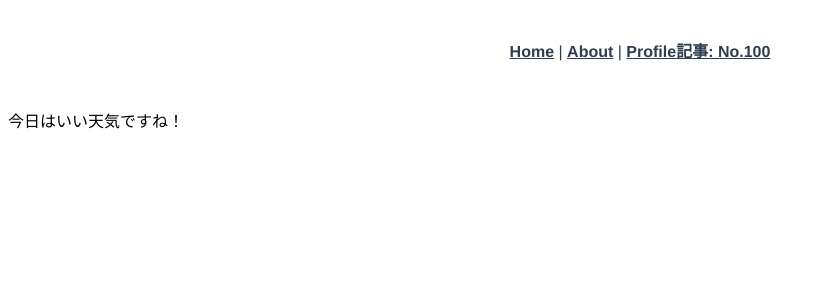
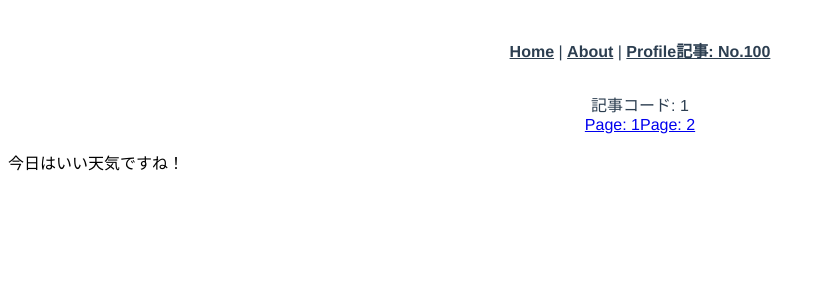
Before and after one commit to Taishikun0721/Vue, a Vue app in the folder CLI/my-cli/: page /article/1 in a window 1280 px wide. Shown: the top 300 px of the page, without its empty margins (0-825 px from the left). Built offline with nearby package versions, Linux system fonts and the light colour scheme.

Commit message:
:sparkles: ネストするルーティングを作成

```diff
--- a/CLI/my-cli/src/router/index.js
+++ b/CLI/my-cli/src/router/index.js
@@ -2,6 +2,7 @@ import Vue from 'vue'
 import VueRouter from 'vue-router'
 import Home from '../views/Home.vue'
 import Article from '../views/Article.vue'
+import Page from '../views/Page.vue'
 
 Vue.use(VueRouter)
 
@@ -25,9 +26,18 @@ const routes = [
     component: () => import('../views/Profile.vue')
   },
   {
-    path: '/article/aid',
+    path: '/article/:aid',
     name: 'article',
-    component: Article
+    component: Article,
+    props: true,
+    children: [
+      {
+        path:'pages/:page_num',
+        name: 'page',
+        component: Page,
+        props: true
+      }
+    ]
   }
 ]
 
--- a/CLI/my-cli/src/views/Article.vue
+++ b/CLI/my-cli/src/views/Article.vue
@@ -1,3 +1,17 @@
 <template>
-	<span>記事コード: {{ $route.params.aid }}</span>
+	<div>
+		<div>記事コード: {{ aid }}</div>
+		<span><router-link :to="'/article/' + aid + '/pages/1'">Page: 1</router-link></span>
+		<span><router-link :to="'/article/' + aid + '/pages/2'">Page: 2</router-link></span>
+		<router-view />
+	</div>
 </template>
+
+<script>
+export default {
+	name: 'Article',
+	props: {
+		aid: String
+	}
+}
+</script>
--- /dev/null
+++ b/CLI/my-cli/src/views/Page.vue
@@ -0,0 +1,11 @@
+<template>
+	<div>{{ page_num }}</div>
+</template>
+
+<script>
+export default {
+	props: {
+		page_num: String
+	}
+}
+</script>
```
